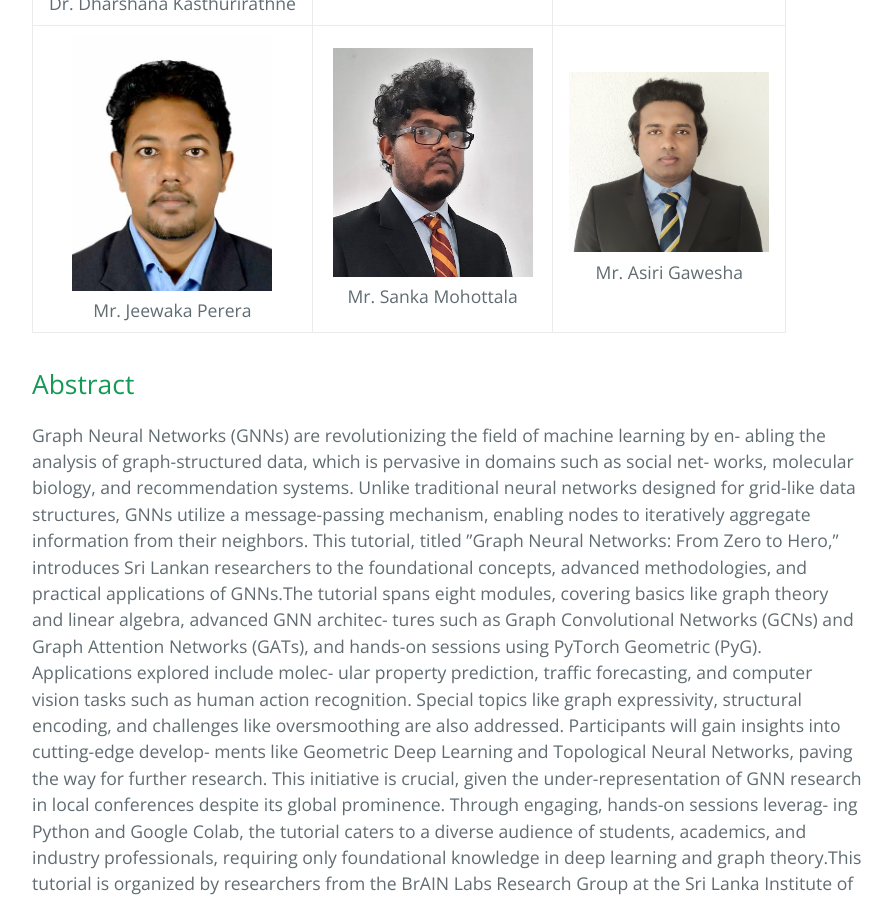
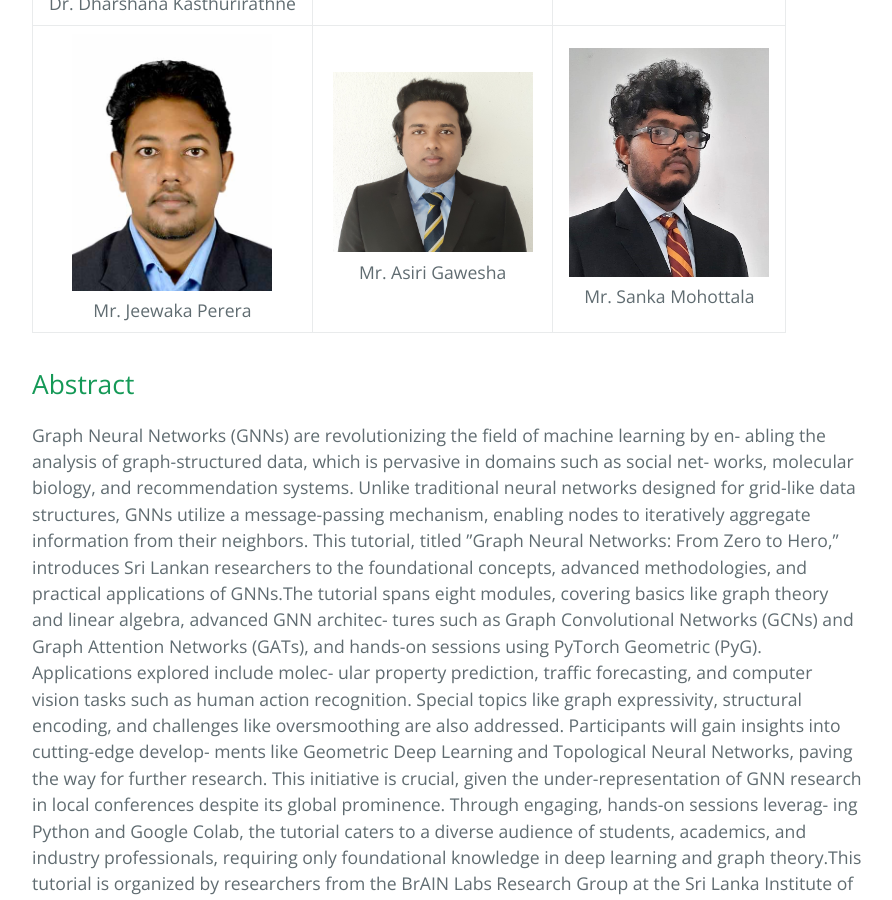
Before and after one commit to asirigawesha/GNN-tutorial, a Jekyll site: the page built from index.md, in a window 1280 px wide and 900 px high, scrolled down 875 px. Shown: the whole window, without its empty margins (192-1084 px from the left). Built offline with Jekyll 4.4.1, drawn with Linux system fonts in a browser that asks for light colours.

Commit message:
update profile

```diff
--- a/index.md
+++ b/index.md
@@ -14,8 +14,8 @@ layout: default
     </tr>
     <tr>
       <td align="center"><img src="assets/facilitators/jeewakap.jfif" width="200"><br>Mr. Jeewaka Perera</td>
+      <td align="center"><img src="assets/facilitators/asiri.jpg" width="200"><br>Mr. Asiri Gawesha</td>
       <td align="center"><img src="assets/facilitators/sanka.jpg" width="200"><br>Mr. Sanka Mohottala</td>
-      <td align="center"><img src="assets/facilitators/asiri.jpg" width="200"><br>Mr. Asiri Gawesha</td>
     </tr>
   </table>
 </p>
```
